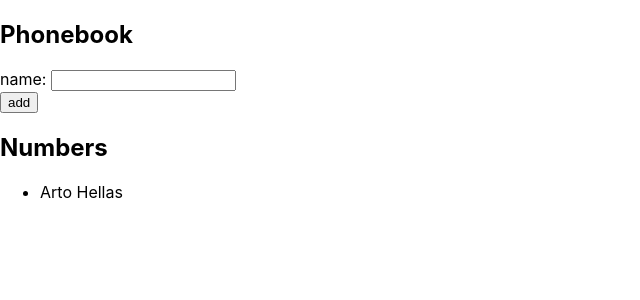
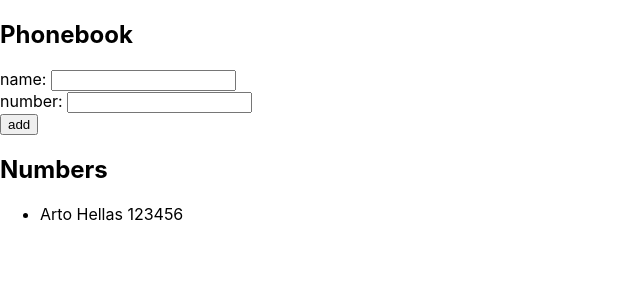
Before and after one commit to Ha-Ngo/UniofHelFS, a React (Create React App) app in the folder Part 2/phonebook/: page / in a window 1280 px wide. Shown: the top 300 px of the page, without its empty margins (0-640 px from the left). Built offline with nearby package versions, Linux system fonts and the light colour scheme.

Commit message:
done 2-8

```diff
--- a/Part 2/phonebook/src/App.js
+++ b/Part 2/phonebook/src/App.js
@@ -1,11 +1,16 @@
 import React, { useState } from "react";
 
 function App() {
-  const [persons, setPersons] = useState([{ name: "Arto Hellas" }]);
+  const [persons, setPersons] = useState([{ name: "Arto Hellas", number: 123456 }]);
   const [newName, setNewName] = useState("");
+  const [newNumber, setNewNumber] = useState("");
 
   const handleNameChange = (event) => {
     setNewName(event.target.value);
+  };
+
+  const handleNumberChange = (event) => {
+    setNewNumber(event.target.value);
   };
 
   const addPerson = (event) => {
@@ -14,10 +19,12 @@
       return alert(`${newName} is already added to phonebook`);
     const personObject = {
       name: newName,
+      number: newNumber
     };
 
     setPersons(persons.concat(personObject));
     setNewName("");
+    setNewNumber("");
   };
 
   return (
@@ -28,13 +35,16 @@
           name: <input onChange={handleNameChange} value={newName} />
         </div>
         <div>
+          number: <input onChange={handleNumberChange} value={newNumber} />
+        </div>
+        <div>
           <button type="submit">add</button>
         </div>
       </form>
       <h2>Numbers</h2>
       <ul>
         {persons.map((person) => (
-          <li key={person.name}>{person.name}</li>
+          <li key={person.name}>{person.name} {person.number}</li>
         ))}
       </ul>
     </div>
```
